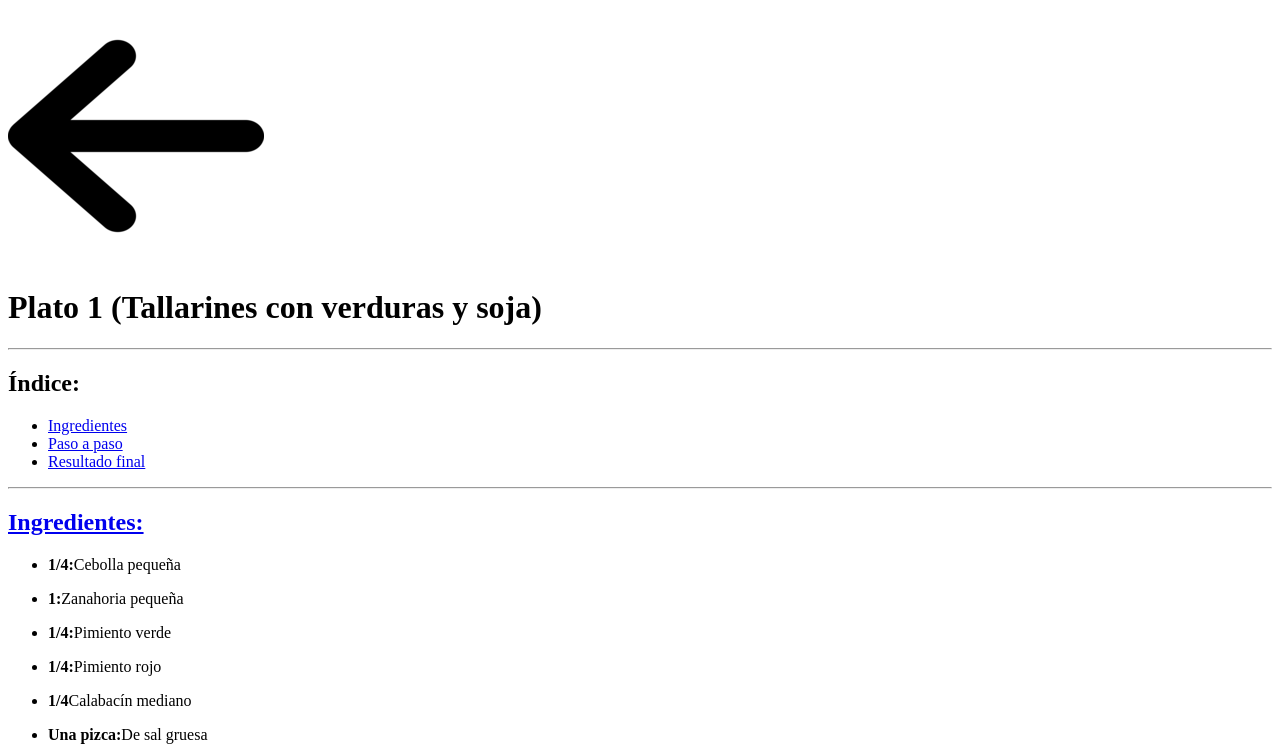
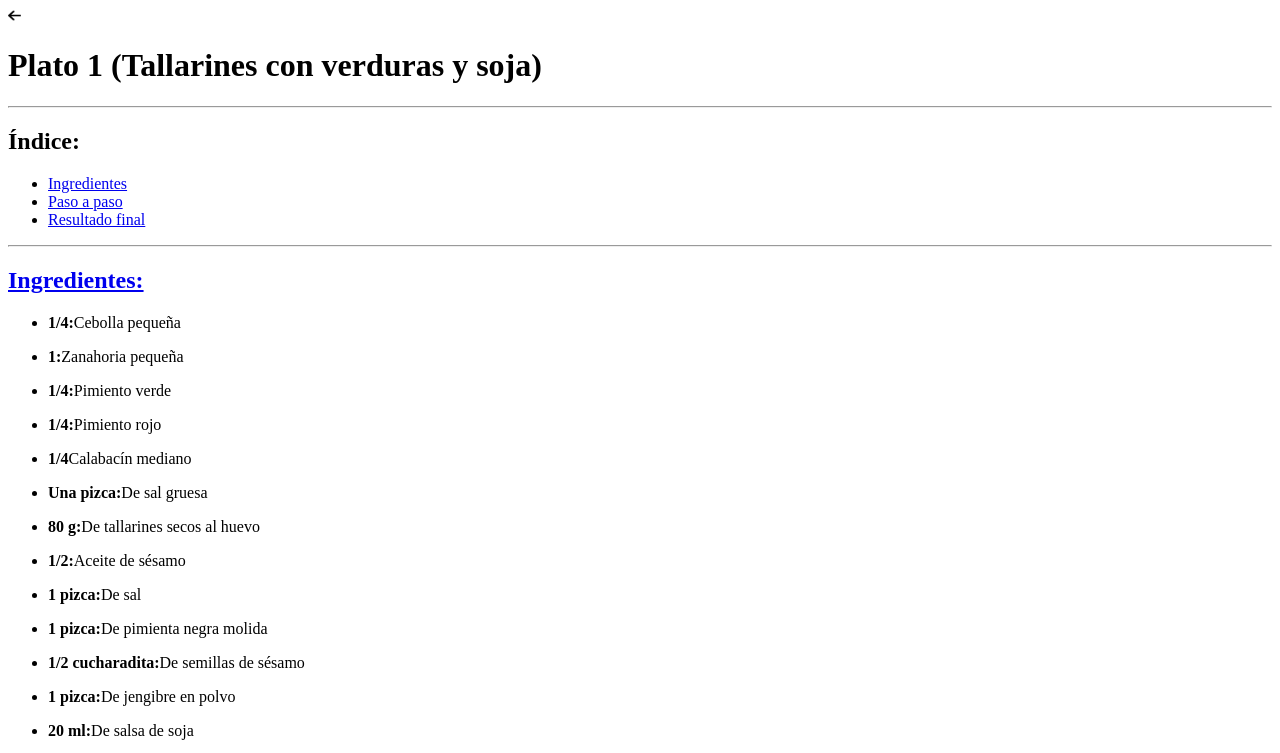
Before and after one commit to paulamoreno27/0373-A4-Mi.men-.saludable-PaulaMoreno, a plain HTML site: page plato1/plato1.html in a window 1280 px wide. Shown: the top 753 px of the page. Drawn offline with Linux system fonts and the light colour scheme; grey boxes are pictures that could not be loaded.

Commit message:
intento de flecha3

```diff
--- a/plato1/plato1.html
+++ b/plato1/plato1.html
@@ -7,7 +7,7 @@
     <title>Primer plato</title>
 </head>
 <body>
-    <img src="../img/arrow-left-solid.ico"><h1 id="Plato1">Plato 1 (Tallarines con verduras y soja)</h1>
+    <img src="../img/arrow-left-solid.ico" width="1%"><h1 id="Plato1">Plato 1 (Tallarines con verduras y soja)</h1>
     <hr>
     <h2 id="Indice">Índice:</h2>
         <ul>
```
